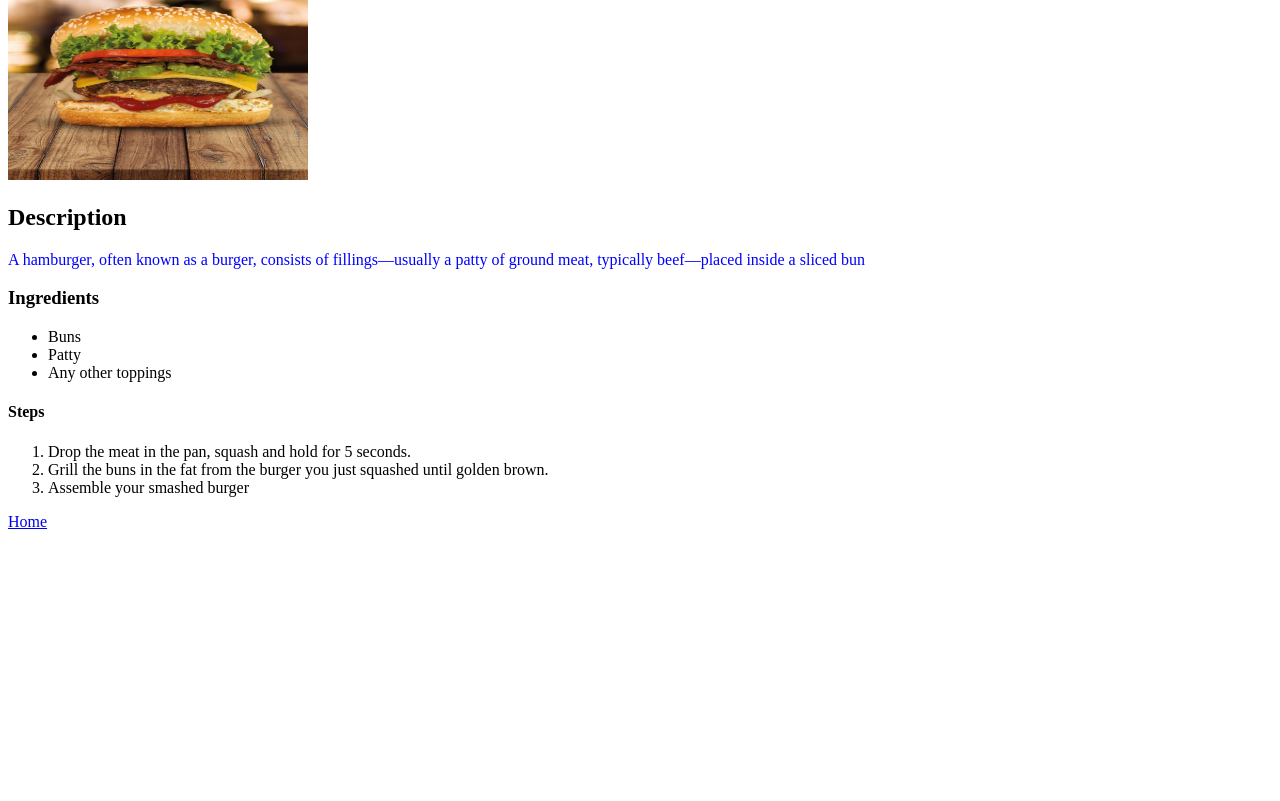
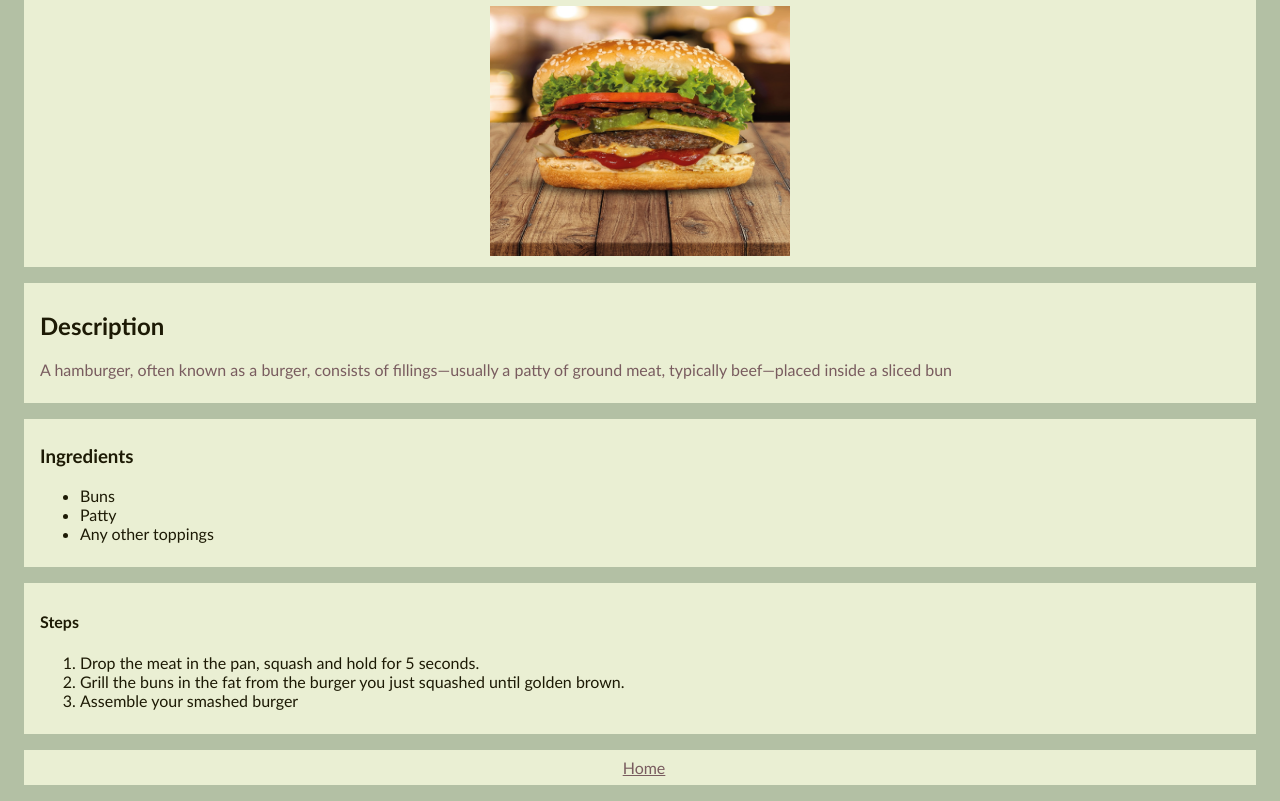
Before and after one commit to gKajetan/odin-recipes, a plain HTML site: page recipes/burger.html in a window 1280 px wide. Shown: the part 100-901 px from the top of the page. Before the commit the page ends 800 px from the top, so only its background shows below. Drawn offline with Linux system fonts and the light colour scheme.

Commit message:
CSS overhaul

```diff
--- a/recipes/burger.html
+++ b/recipes/burger.html
@@ -9,27 +9,37 @@
 </head>
 
 <body>
+    <div class="recipetitle">
         <h1>Burger</h1>
-    <img src="../img/burger.jpg" width="300" height="200" alt="burger">
+        <img src="../img/burger.jpg" width="300" height="250" alt="burger">
+    </div>
 
+    <div class="recipeelement">
         <h2>Description</h2>
-    <p>A hamburger, often known as a burger, consists of fillings—usually a patty of ground meat, typically beef—placed
+        <p>A hamburger, often known as a burger, consists of fillings—usually a patty of ground meat, typically
+            beef—placed
             inside a sliced bun</p>
+    </div>
 
+    <div class="recipeelement">
         <h3>Ingredients</h3>
         <ul>
             <li>Buns</li>
             <li>Patty</li>
             <li>Any other toppings</li>
         </ul>
+    </div>
 
+    <div class="recipeelement">
         <h4>Steps</h4>
         <ol>
             <li>Drop the meat in the pan, squash and hold for 5 seconds.</li>
             <li>Grill the buns in the fat from the burger you just squashed until golden brown. </li>
             <li>Assemble your smashed burger</li>
         </ol>
-    <a href="../index.html">Home</a>
+
+    </div>
+    <div class="footer"><a href="../index.html">Home</a></div>
 </body>
 
 </html>
--- a/style/style.css
+++ b/style/style.css
@@ -1,3 +1,58 @@
-p {
-    color: blue;
+* {
+    font-family: 'Trebuchet MS', 'Lucida Sans Unicode', 'Lucida Grande', 'Lucida Sans', Arial, sans-serif;
+    color: #1D1A05;
 }
+
+body {
+    background-color: #B3C0A4;
+}
+
+img {
+    max-width: 100%;
+    max-height: 100%;
+    height: auto/9;
+    width: auto/9;
+}
+
+.pagetitle {
+    text-align: center;
+}
+
+.pagedesc {
+    text-align: center;
+    margin-top: -16px;
+}
+
+.card {
+    width: 400px;
+    margin: 16px auto;
+    padding: 16px;
+    background-color: #EAEFD3;
+}
+
+p,
+h5,
+a {
+    color: #795C5F;
+}
+
+
+.recipetitle {
+    margin: 16px 16px;
+    padding: 8px;
+    vertical-align: middle;
+    background-color: #EAEFD3;
+    text-align: center;
+}
+
+.recipeelement,
+.footer {
+    margin: 16px 16px;
+    padding: 8px;
+    padding-left: 16px;
+    background-color: #EAEFD3;
+}
+
+.footer {
+    text-align: center;
+}
```
Also changed, not shown: index.html (+12 -5 lines), recipes/pizza.html (+13 -2 lines). Lines whose indentation alone changed are shown as unchanged.
